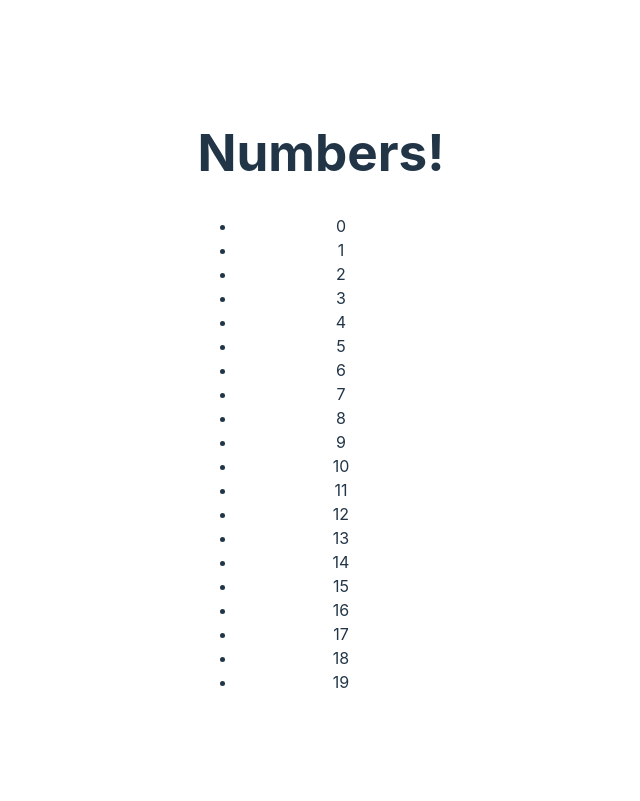
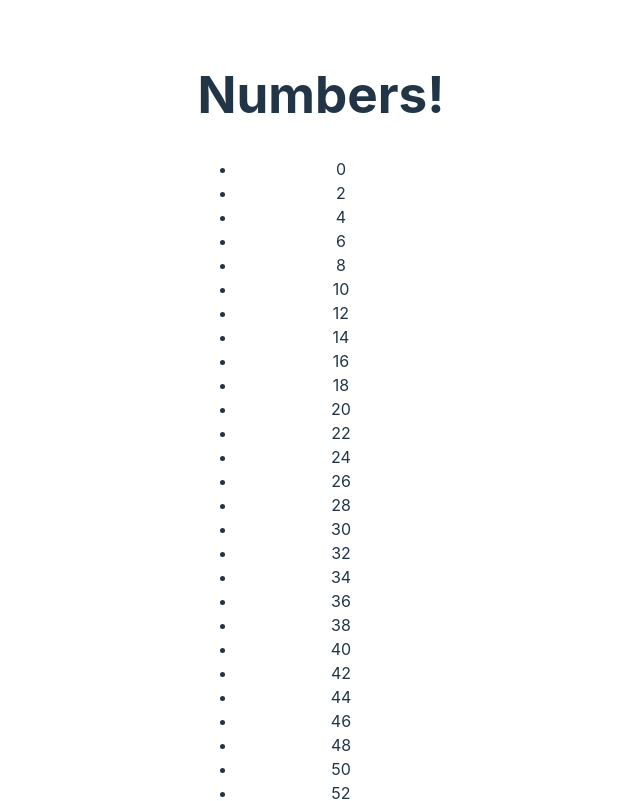
Before and after one commit to redplusblue/playground, a React (Vite) app in the folder react/react-app/: page / in a window 1280 px wide. Shown: the top 801 px of the page, without its empty margins (319-959 px from the left). Built offline with nearby package versions, Linux system fonts and the light colour scheme.

Commit message:
Even numbers only

```diff
--- a/react/react-app/src/App.jsx
+++ b/react/react-app/src/App.jsx
@@ -2,26 +2,21 @@ import './App.css'
 import PropTypes from 'prop-types'
 // import { Greeting } from './greeting'
 
-function ListItem(props) {
-  return <li>{props.value}</li>
-}
-ListItem.propTypes = {
-  value: PropTypes.number,
-}
-
+// Even Numbers only
 function NumberList(props) {
   const numbers = props.numbers
-  const listItems = numbers.map((number) => (
-    <ListItem key={number.toString()} value={number} />
-  ))
+  const listItems = numbers.map((number) => {
+    return number % 2 == 0 ? <li key={number.toString()}>{number}</li> : null
+  })
   return <ul>{listItems}</ul>
 }
 NumberList.propTypes = {
   numbers: PropTypes.arrayOf(PropTypes.number),
 }
 
+
 function App() {
-  const numbers = [...Array(20).keys()]
+  const numbers = [...Array(200).keys()]
   return (
     // Multiple elements
     <div>
```
